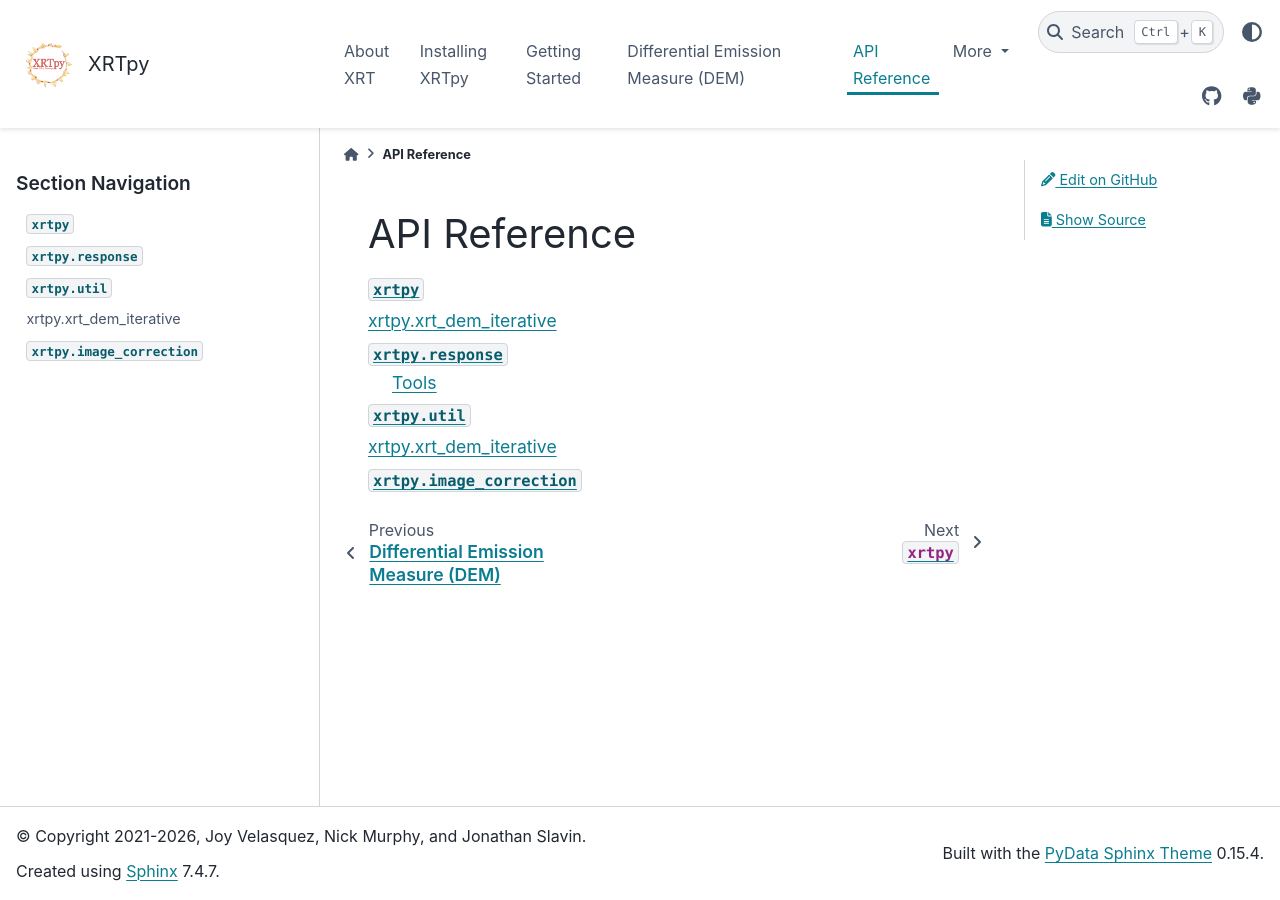
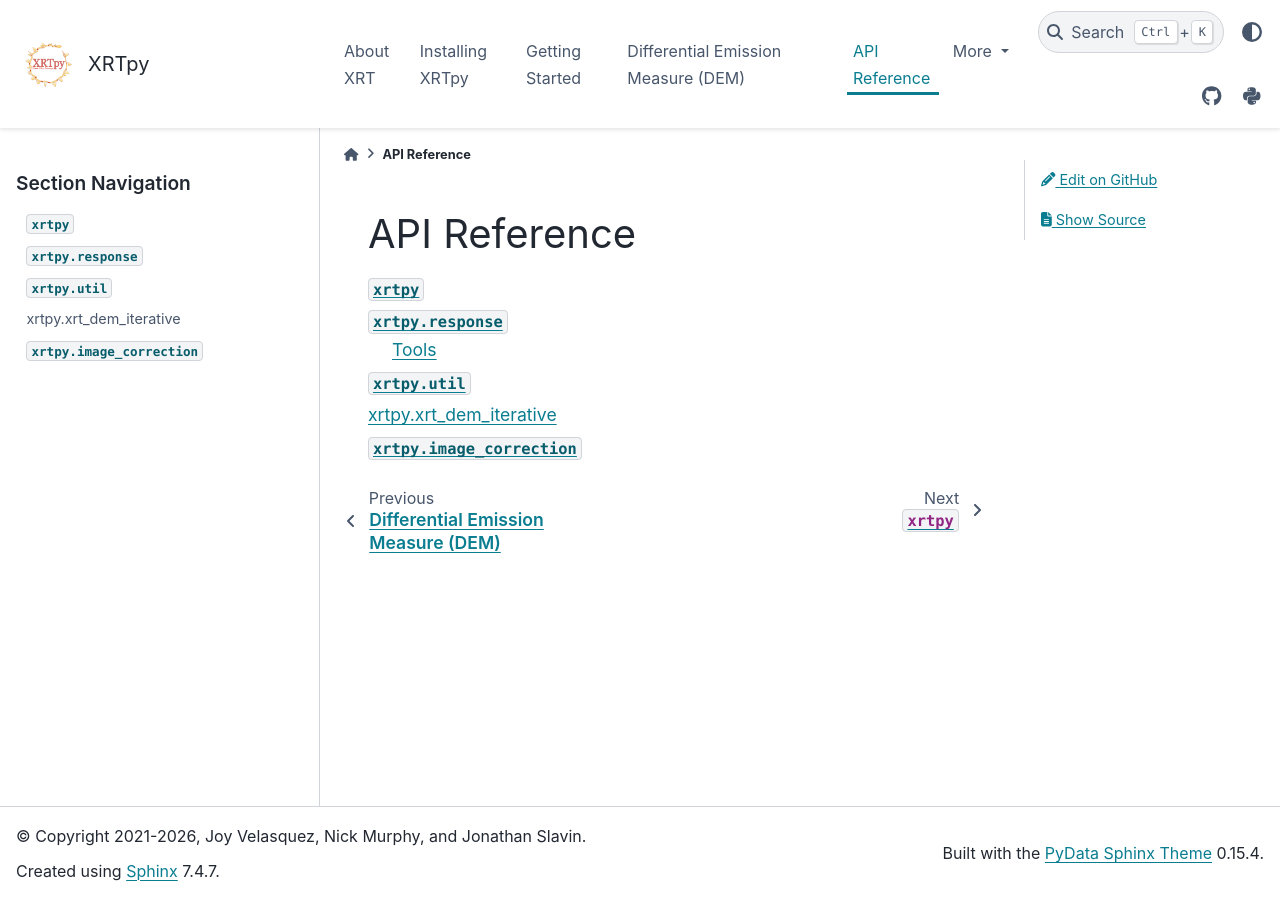
Before and after one commit to HinodeXRT/xrtpy, a Sphinx documentation site: the page built from docs/reference/index.rst, in a window 1280 px wide. Built offline with Sphinx 7.4.7 and the PyData theme 0.15.4, drawn with Linux system fonts in a browser that asks for light colours; pages that are not in the unit, such as notebooks, are missing from menus; the version number could not be read and is left out.

```diff
--- a/docs/reference/xrtpy.rst
+++ b/docs/reference/xrtpy.rst
@@ -3,11 +3,3 @@
 *******
 
 .. automodapi:: xrtpy
-
-*************************
-xrtpy.xrt_dem_iterative
-*************************
-
-.. automodapi:: xrtpy.xrt_dem_iterative
-    :include-all-objects:
-    :no-index:
```
